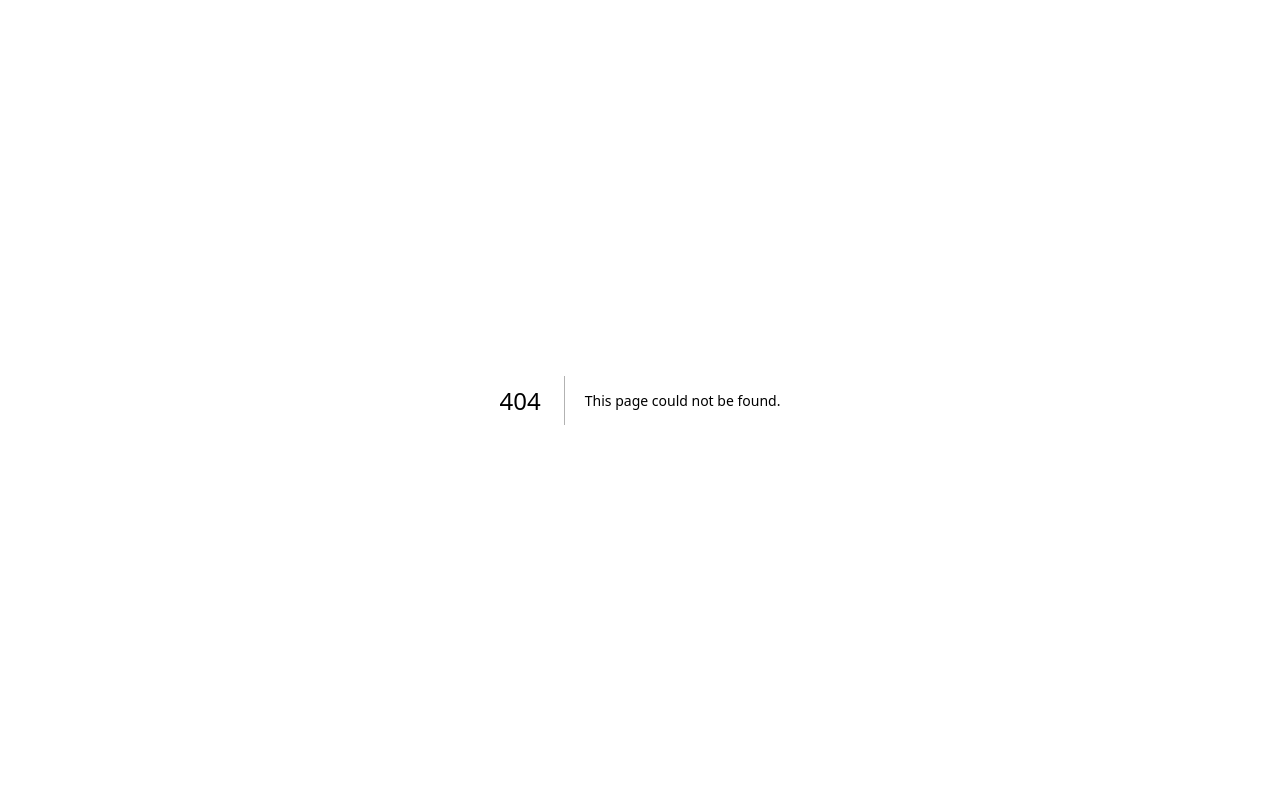
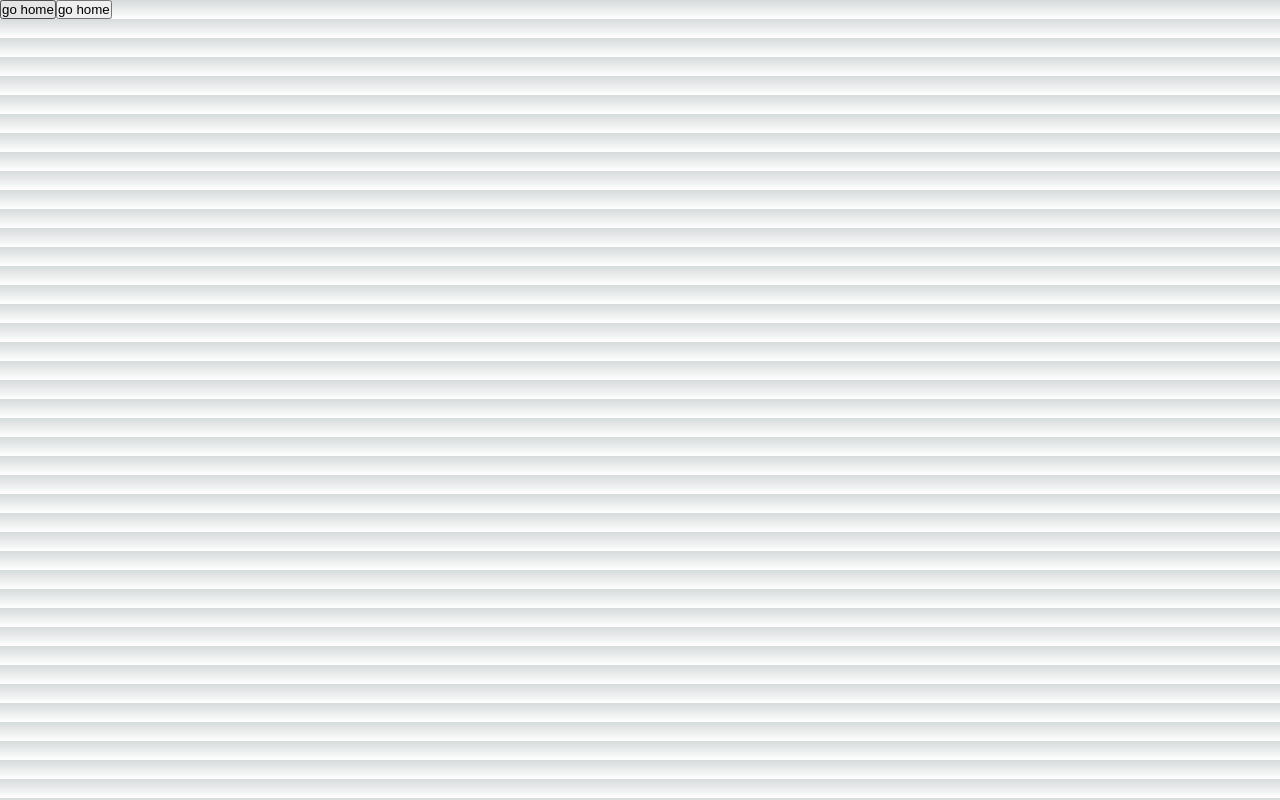
Before and after one commit to Kettengeschwindigkeit/Car-catalog, a Next.js app: page /car/1 in a window 1280 px wide. Before the commit this address had no page. Built offline with nearby package versions, Linux system fonts and the light colour scheme.

Commit message:
useRouter

```diff
--- /dev/null
+++ b/src/pages/car/[id].tsx
@@ -0,0 +1,19 @@
+import { NextPage } from 'next'
+import { useRouter } from 'next/router'
+
+const CarPage: NextPage = () => {
+    const { asPath, pathname, push, replace, query } = useRouter()
+
+    console.log("AS PATH", asPath)
+    console.log("PATHNAME", pathname)
+    console.log("QUERY", query)
+
+    return (
+        <div>
+            <button onClick={() => push('/')}>go home</button>
+            <button onClick={() => replace('/')}>go home</button>
+        </div>
+    )
+}
+
+export default CarPage
--- a/src/pages/index.tsx
+++ b/src/pages/index.tsx
@@ -1,4 +1,3 @@
-import Head from 'next/head'
 import Home from '@/components/screens/home/Home'
 
 export default function HomePage() {
```
